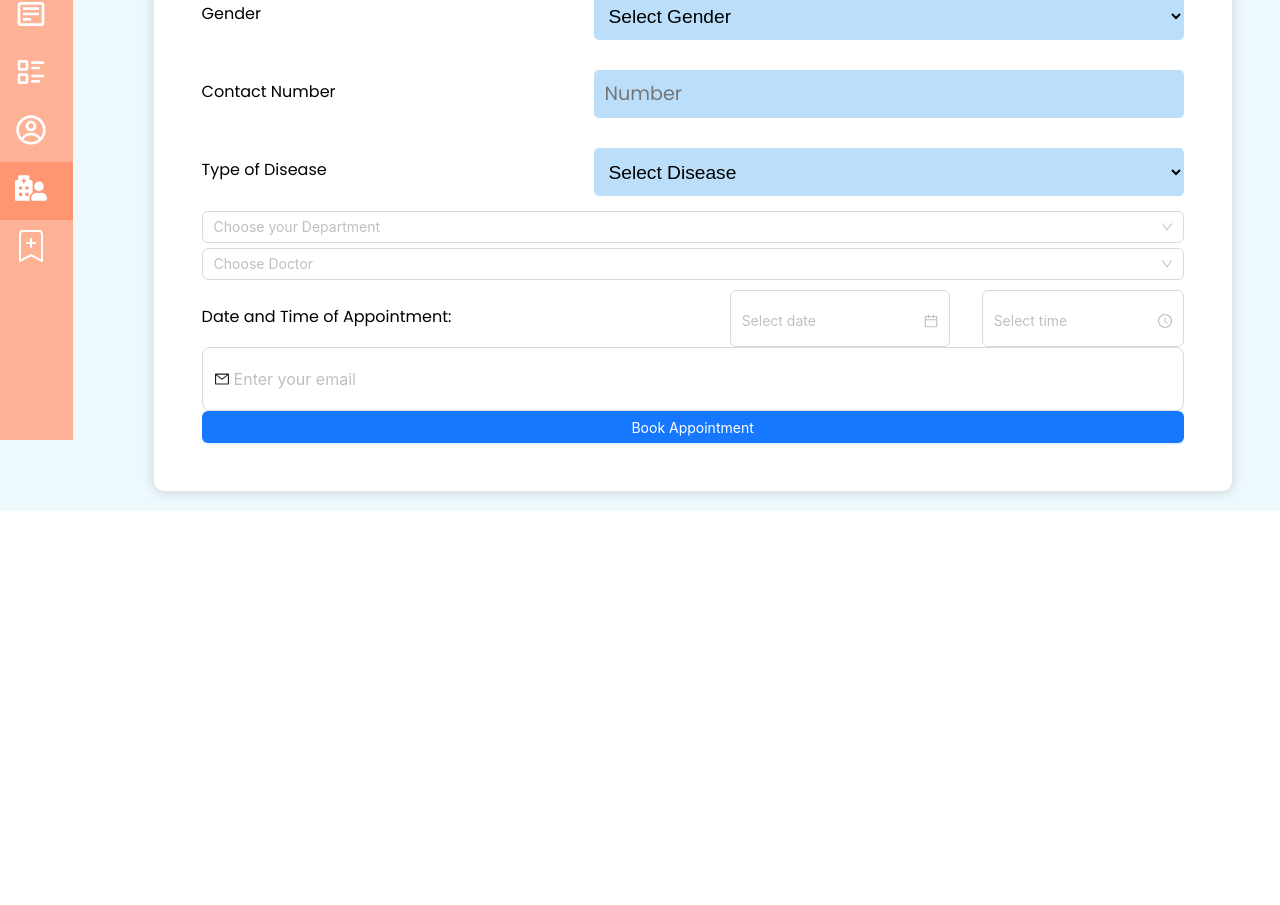
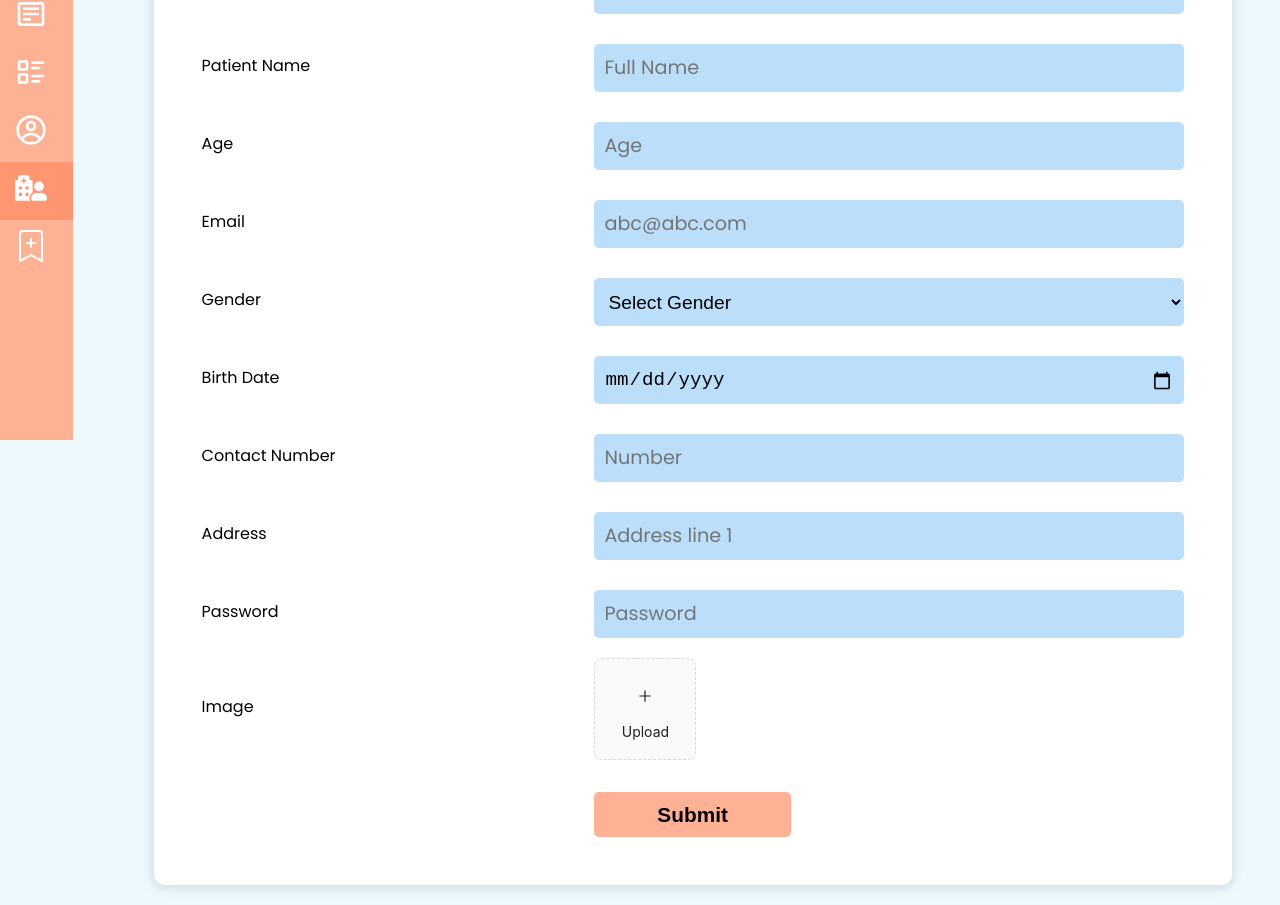
Before and after one commit to piyush-agrawal6/Hospital-Management-System, a React (Create React App) app: page /addpatient in a window 1280 px wide. Shown: the part 420-1325 px from the top of the page. Before the commit the page ends 931 px from the top, so only its background shows below. Built offline with nearby package versions, Linux system fonts and the light colour scheme.

Commit message:
Patient Page Added

```diff
--- a/src/Pages/Dashboard/Main-Dashboard/AllPages/Admin/Add_Doctor.jsx
+++ b/src/Pages/Dashboard/Main-Dashboard/AllPages/Admin/Add_Doctor.jsx
@@ -26,6 +26,7 @@ const AddDoctor = () => {
 
   const [loading, setLoading] = useState(false);
   const [imageUrl, setImageUrl] = useState();
+
   const [DoctorValue, setDoctorValue] = useState({
     name: "",
     age: "",
--- a/src/Pages/Dashboard/Main-Dashboard/AllPages/Admin/Check_Payment.jsx
+++ b/src/Pages/Dashboard/Main-Dashboard/AllPages/Admin/Check_Payment.jsx
@@ -10,11 +10,6 @@ const Check_Payment = () => {
     { title: "Report Ref", dataIndex: "Report_Ref", key: "Report Ref" },
     { title: "Total Cost", dataIndex: "Total_Cost", key: "Total Cost" },
   ];
-
-  //   Patient name, id
-  // Date
-  // Doctor
-  // Report ref
 
   const data = [
     {
--- a/src/Pages/Dashboard/Main-Dashboard/AllPages/Nurse/Add_Patient.jsx
+++ b/src/Pages/Dashboard/Main-Dashboard/AllPages/Nurse/Add_Patient.jsx
@@ -1,89 +1,143 @@
 import React, { useState } from "react";
-import { UserOutlined, MobileOutlined } from "@ant-design/icons";
-import { Button, DatePicker, Input, TimePicker, TreeSelect } from "antd";
-import { CiVirus } from "react-icons/ci";
-import { AiOutlineMail } from "react-icons/ai";
-import { CommonProblem } from "./MixedObjectData";
-import { DepartmentData } from "./MixedObjectData";
-import {
-  Psychiatrist,
-  Pediatrics,
-  Dermatology,
-  Pediatrician,
-  Neurologist,
-} from "./MixedObjectData";
-
-// import "./CSS/Appointment.css";
+import { message, Upload } from "antd";
+import { LoadingOutlined, PlusOutlined } from "@ant-design/icons";
+import doctor from "../../../../../img/doctoravatar.png";
 
 const Add_Patient = () => {
-  const [value, setValue] = useState("");
-  const [showenterProblem, setEnterProblem] = useState("none");
-  const [DepartmentValue, setDepartmentValue] = useState();
-  const [DoctorValue, setDoctorValue] = useState();
-  const [DoctorData, setDoctorData] = useState();
+  const getBase64 = (img, callback) => {
+    const reader = new FileReader();
+    reader.addEventListener("load", () => callback(reader.result));
+    reader.readAsDataURL(img);
+  };
 
-  const onProblemChange = (newValue) => {
-    console.log(newValue);
-    setValue(newValue);
-    if (newValue === "Other Problem") {
-      setEnterProblem("block");
-    } else {
-      setEnterProblem("none");
+  const beforeUpload = (file) => {
+    const isJpgOrPng = file.type === "image/jpeg" || file.type === "image/png";
+    if (!isJpgOrPng) {
+      message.error("You can only upload JPG/PNG file!");
+    }
+    const isLt2M = file.size / 1024 / 1024 < 2;
+    if (!isLt2M) {
+      message.error("Image must smaller than 2MB!");
+    }
+    return isJpgOrPng && isLt2M;
+  };
+
+  const [loading, setLoading] = useState(false);
+  const [imageUrl, setImageUrl] = useState();
+
+  const [BookAppoint, setBookAppoint] = useState({
+    name: "",
+    id: "",
+    age: "",
+    email: "",
+    gender: "",
+    number: "",
+    disease: "",
+    address: "",
+    department: "",
+    date: "",
+    password: "",
+  });
+
+  const HandleAppointment = (e) => {
+    setBookAppoint({ ...BookAppoint, [e.target.name]: e.target.value });
+  };
+
+  const HandleOnsubmitAppointment = (e) => {
+    e.preventDefault();
+    console.log(BookAppoint);
+  };
+
+  const handleChange = (info) => {
+    if (info.file.status === "uploading") {
+      setLoading(true);
+      return;
+    }
+    if (info.file.status === "done") {
+      // Get this url from response in real world.
+      getBase64(info.file.originFileObj, (url) => {
+        setLoading(false);
+        setImageUrl(url);
+      });
     }
   };
 
-  const onDepartmentChange = (newValue) => {
-    setDepartmentValue(newValue);
-    if (newValue === "Psychiatrist") {
-      setDoctorValue(Psychiatrist);
-    } else if (newValue === "Pediatrics") {
-      setDoctorValue(Pediatrics);
-    } else if (newValue === "Dermatology") {
-      setDoctorValue(Dermatology);
-    } else if (newValue === "Pediatrician") {
-      setDoctorValue(Pediatrician);
-    } else if (newValue === "Neurologist") {
-      setDoctorValue(Neurologist);
-    }
-  };
-
-  const onDateChange = (date, dateString) => {
-    console.log(date, dateString);
-  };
-
-  const onDoctorChange = (newValue) => {
-    console.log(newValue);
-    setDoctorData(newValue);
-  };
-
-  const format = "HH:mm";
+  const uploadButton = (
+    <div>
+      {loading ? <LoadingOutlined /> : <PlusOutlined />}
+      <div style={{ marginTop: 8 }}>Upload</div>
+    </div>
+  );
 
   return (
     <>
       <div className="Main_Add_Doctor_div">
-        <h1>Add A Patient</h1>
-        <form>
+        <h1>Add Patient</h1>
+        <img src={doctor} alt="doctor" className="avatarimg" />
+
+        <form onSubmit={HandleOnsubmitAppointment}>
+          {/* Id PlaceHolder */}
+          <div>
+            <label>Patient Id</label>
+            <div className="inputdiv">
+              <input
+                type="text"
+                placeholder="Id"
+                name="id"
+                value={BookAppoint.id}
+                onChange={HandleAppointment}
+              />
+            </div>
+          </div>
+
           {/* Name PlaceHolder */}
           <div>
             <label>Patient Name</label>
             <div className="inputdiv">
-              <input type="text" placeholder="First Name" />
-              <input type="text" placeholder="Last Name" />
+              <input
+                type="text"
+                placeholder="Full Name"
+                name="name"
+                value={BookAppoint.name}
+                onChange={HandleAppointment}
+              />
             </div>
           </div>
-
           {/* AGE PLACEHOLDER  */}
           <div>
             <label>Age</label>
             <div className="inputdiv">
-              <input type="number" placeholder="Age" />
+              <input
+                type="number"
+                placeholder="Age"
+                name="age"
+                value={BookAppoint.age}
+                onChange={HandleAppointment}
+              />
+            </div>
+          </div>
+          {/* EMAIL PLACEHOLDER  */}
+          <div>
+            <label>Email</label>
+            <div className="inputdiv">
+              <input
+                type="email"
+                placeholder="abc@abc.com"
+                name="email"
+                value={BookAppoint.email}
+                onChange={HandleAppointment}
+              />
             </div>
           </div>
           {/* GENDER PLACEHOLDER  */}
           <div>
             <label>Gender</label>
             <div className="inputdiv">
-              <select>
+              <select
+                name="gender"
+                value={BookAppoint.gender}
+                onChange={HandleAppointment}
+              >
                 <option value="Choose Blood Group">Select Gender</option>
                 <option value="Male">Male</option>
                 <option value="Female">Female</option>
@@ -91,81 +145,91 @@ const Add_Patient = () => {
               </select>
             </div>
           </div>
+          {/* DATE OF BIRTH  */}
+          <div className="dateofAppointment">
+            <p>Birth Date</p>
+            <div className="inputdiv">
+              <input
+                type={"date"}
+                placeholder="Choose Date"
+                name="date"
+                value={BookAppoint.date}
+                onChange={HandleAppointment}
+              />
+            </div>
+          </div>
           {/* MOBILE PLACEHOLDER */}
           <div>
             <label>Contact Number</label>
             <div className="inputdiv">
-              <input type="number" placeholder="Number" />
-            </div>
-          </div>
-          {/* PROBLEM PLACEHOLDER */}
-          <div>
-            <label>Type of Disease</label>
-            <div className="inputdiv">
-              <select value={value} onChange={onProblemChange}>
-                <option value="Choose Blood Group">Select Disease</option>
-                {CommonProblem.map((ele, i) => {
-                  return (
-                    <option key={i} value={ele.title}>
-                      {ele.title}
-                    </option>
-                  );
-                })}
-              </select>
+              <input
+                type="number"
+                placeholder="Number"
+                name="number"
+                value={BookAppoint.number}
+                onChange={HandleAppointment}
+              />
             </div>
           </div>
 
-          {/* ENTER SAMPLE DISEASE */}
-          <Input
-            className="ChangeDisplayProblem"
-            size="large"
-            placeholder="Enter Your Problem"
-            prefix={<CiVirus className="site-form-item-icon" />}
+          {/* ADDRESS SECTION  */}
+          <div>
+            <label>Address</label>
+            <div className="inputdiv">
+              <input
                 type="text"
-            style={{ display: showenterProblem }}
-          />
-          {/* DEPARTMENT SECTION */}
-          <div className="DepartmentSection">
-            <TreeSelect
-              style={{ width: "100%" }}
-              value={DepartmentValue}
-              dropdownStyle={{ maxHeight: 400, overflow: "auto" }}
-              treeData={DepartmentData}
-              placeholder="Choose your Department"
-              treeDefaultExpandAll
-              onChange={onDepartmentChange}
+                placeholder="Address line 1"
+                name="address"
+                value={BookAppoint.address}
+                onChange={HandleAppointment}
               />
             </div>
-          {/* DOCTOR SECTION */}
-          <div className="DepartmentSection">
-            <TreeSelect
-              style={{ width: "100%" }}
-              value={DoctorData}
-              dropdownStyle={{ maxHeight: 400, overflow: "auto" }}
-              treeData={DoctorValue}
-              placeholder="Choose Doctor"
-              treeDefaultExpandAll
-              onChange={onDoctorChange}
+          </div>
+
+          {/* PASSWORD*/}
+          <div className="dateofAppointment">
+            <p>Password</p>
+            <div className="inputdiv">
+              <input
+                type={"text"}
+                placeholder="Password"
+                name="password"
+                value={BookAppoint.password}
+                onChange={HandleAppointment}
               />
             </div>
-          {/* APPOINTMENT DATE  */}
-          <div className="dateofAppointment">
-            <p>Date and Time of Appointment:</p>
+          </div>
+          {/* ADD IMAGES  */}
           <div>
-              <DatePicker onChange={onDateChange} />
-              <TimePicker format={format} />
+            <label>Image</label>
+            <div className="inputdiv">
+              <Upload
+                name="avatar"
+                listType="picture-card"
+                className="avatar-uploader"
+                showUploadList={false}
+                action="https://www.mocky.io/v2/5cc8019d300000980a055e76"
+                beforeUpload={beforeUpload}
+                onChange={handleChange}
+                style={{ display: "block" }}
+              >
+                {imageUrl ? (
+                  <img src={imageUrl} alt="avatar" style={{ width: "100%" }} />
+                ) : (
+                  uploadButton
+                )}
+              </Upload>
             </div>
           </div>
-          {/* EMAIL PART  */}
-          <Input
-            size="large"
-            placeholder="Enter your email"
-            prefix={<AiOutlineMail className="site-form-item-icon" />}
-            type="email"
-          />
-          <Button type="primary" className="SubmitButton" block>
-            Book Appointment
-          </Button>
+          {/* SUBMIT BUTTON  */}
+
+          <button
+            type="submit"
+            className="formsubmitbutton"
+            style={{ width: "20%" }}
+          >
+            Submit
+          </button>
         </form>
       </div>
     </>
```
Lines whose indentation alone changed are shown as unchanged.
